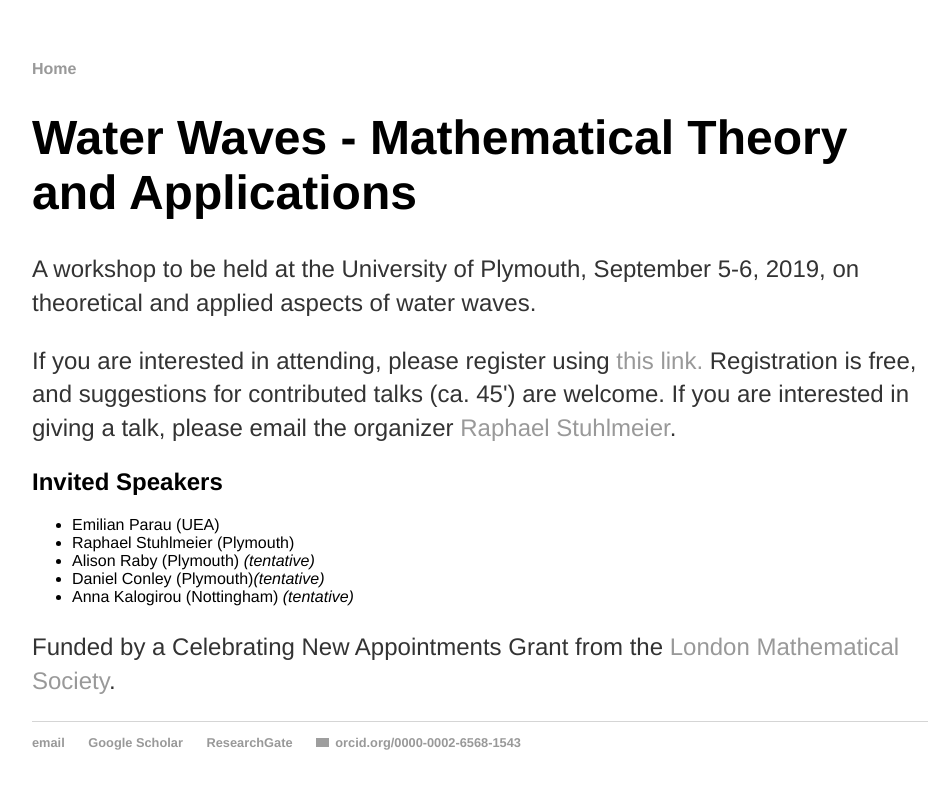
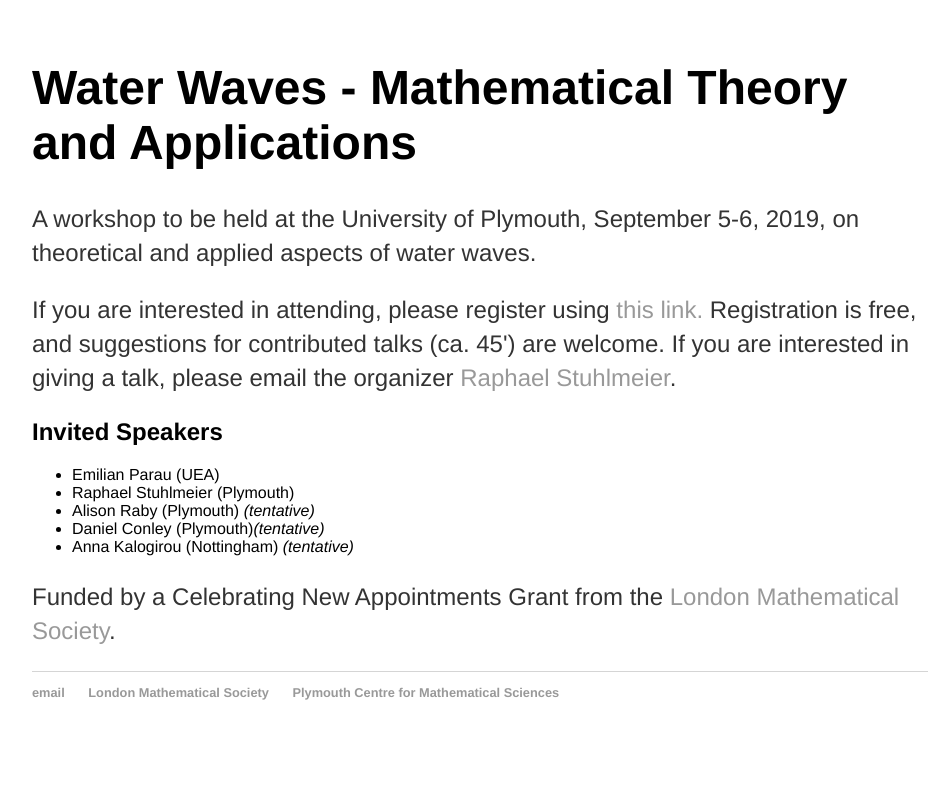
Before and after one commit to rstuhlmeier/rstuhlmeier.github.io, a Jekyll site: the page built from conferences/workshop.html, in a window 1280 px wide. Shown: the top 789 px of the page, without its empty margins (160-1106 px from the left). Built offline with Jekyll 4.4.1, drawn with Linux system fonts in a browser that asks for light colours; grey boxes are pictures that could not be loaded.

Commit message:
Update conference.html

```diff
--- a/_layouts/conference.html
+++ b/_layouts/conference.html
@@ -11,7 +11,7 @@
 		<body>
 			<nav>
 	    		<ul>
-	        		<li><a href="/">Home</a></li>
+
 
 	    		</ul>
 			</nav>
@@ -23,9 +23,8 @@
 			<footer>
 	    		<ul>
 	        		<li><a href="mailto:raphael.stuhlmeier@plymouth.ac.uk">email</a></li>
-				<li><a href="https://scholar.google.com/citations?user=ex5ct_cAAAAJ">Google Scholar</a></li>
-				<li><a href="https://www.researchgate.net/profile/Raphael_Stuhlmeier">ResearchGate</a></li>
-				<li><a href="https://orcid.org/0000-0002-6568-1543" target="orcid.widget" rel="noopener noreferrer" style="vertical-align:top;"><img src="https://orcid.org/sites/default/files/images/orcid_16x16.png" style="width:1em;margin-right:.5em;" alt="ORCID iD icon">orcid.org/0000-0002-6568-1543</a></li>
+				<li><a href="http://lms.ac.uk/">London Mathematical Society</a></li>
+				<li><a href="http://math-sciences.org/">Plymouth Centre for Mathematical Sciences</a></li>
 				</ul>
 			</footer>
 		</body>
```
